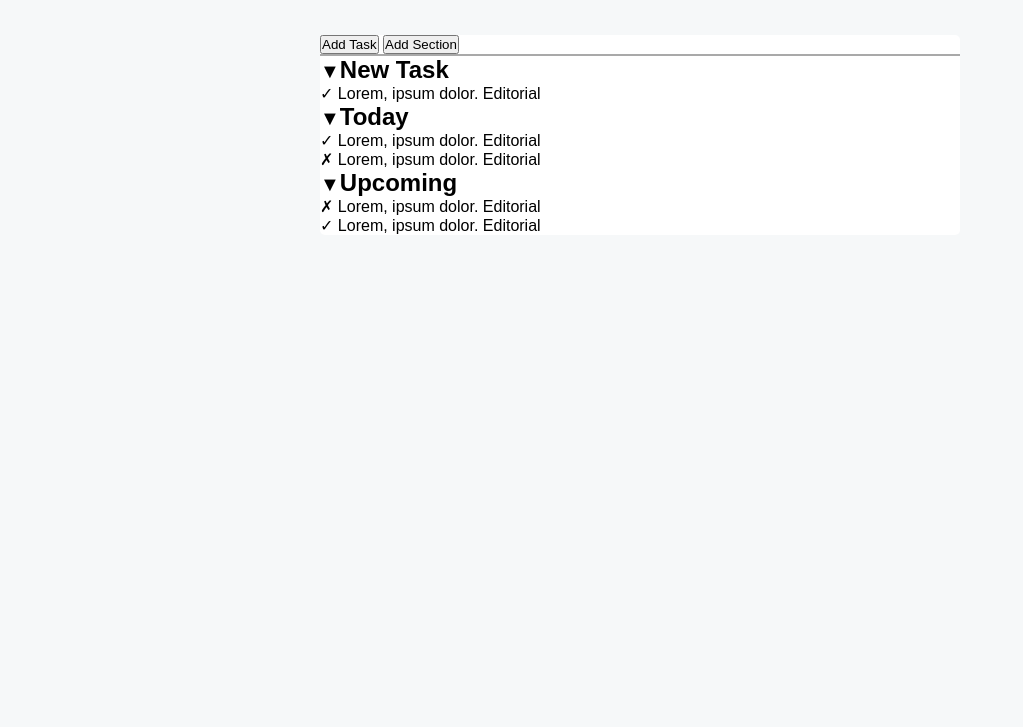
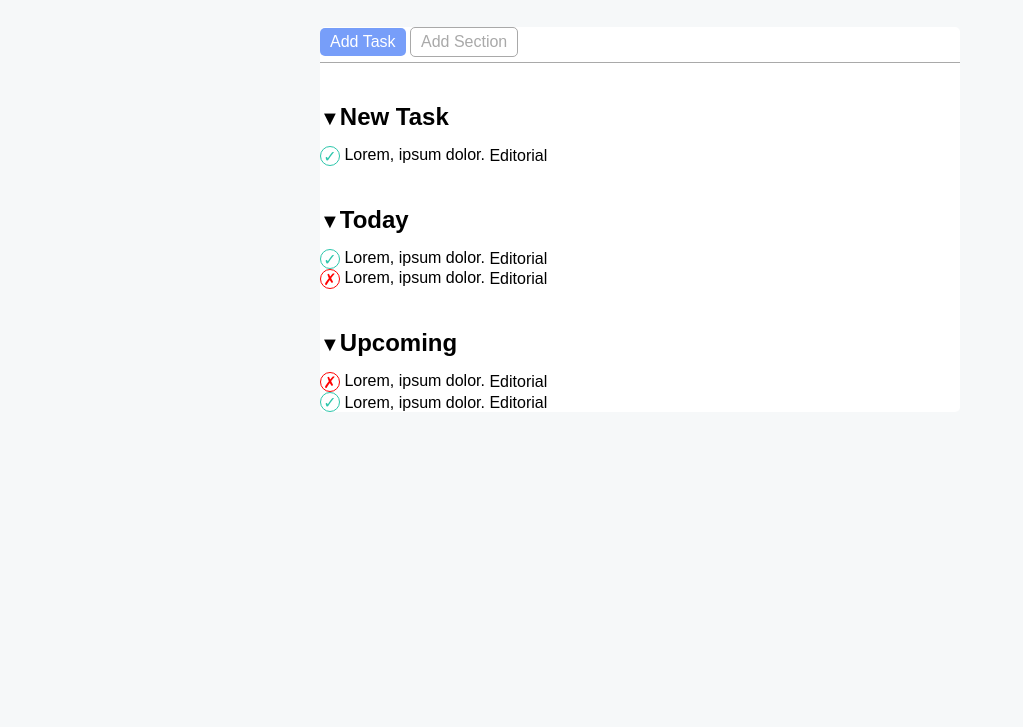
Before and after one commit to GianmarcoBramucci/html-css-toboolist, a plain HTML site: page index.html in a window 1280 px wide. Shown: the part 73-800 px from the top of the page, without its empty margins (0-1023 px from the left). Drawn offline with Linux system fonts and the light colour scheme.

Commit message:
fix logo and botton

```diff
--- a/css/style.css
+++ b/css/style.css
@@ -16,12 +16,35 @@ ul{
 header{
     background-color: white;
 }
+h1 , .logo{
+    vertical-align: middle;
+}
 h1{
     display: inline-block;
 }
 /* main */
 .conteiner-1{
-    border-bottom: 2px solid darkgrey;
+    border-bottom: 1px solid darkgrey;
+    padding-bottom: 5px;
+}
+.bottone{
+    display: inline-block;
+    padding: 5px 10px;
+    border-radius: 5px;
+    text-decoration: none;
+    font-size: 1rem;
+    font-weight: normal;
+    border: none;
+    cursor: pointer;
+}
+.primo-b{
+    background-color: #779ef9;
+    color: white;
+}
+.secondo-b{
+    border: 1px solid darkgray;
+    background-color: white;
+    color: darkgray;
 }
 .conteiner-2{
     width: 50%;
@@ -29,3 +52,29 @@ h1{
     background-color: white;
     border-radius: 5px;
 }
+.conteiner-2 h2{
+    margin: 40px 0 15px;
+}
+.check{
+    display: inline-block;
+    height: 20px;
+    width: 20px;
+    line-height: 20px;
+    text-align: center;
+    border: 1px solid #2cc6ab;
+    border-radius: 50px;
+    color: #2cc6ab;
+}
+.cross{
+    display: inline-block;
+    height: 20px;
+    width: 20px;
+    line-height: 20px;
+    text-align: center;
+    border: 1px solid red;
+    border-radius: 50px;
+    color: red;
+}
+li > * {
+    vertical-align: middle;
+}
--- a/index.html
+++ b/index.html
@@ -8,14 +8,14 @@
 </head>
 <body>
     <header>
-        <img src="./img/Logo.png" alt="logo">
+        <img class="logo" src="./img/Logo.png" alt="logo">
         <h1>Toboolist</h1>
     </header>
     <main class="conteiner-2">
         <!-- parte sopra -->
         <div class="conteiner-1">
-            <button>Add Task</button>
-            <button>Add Section</button>
+            <button class="bottone primo-b">Add Task</button>
+            <button class="bottone secondo-b">Add Section</button>
         </div>
         <!-- parte sotto -->
         <div>
```
